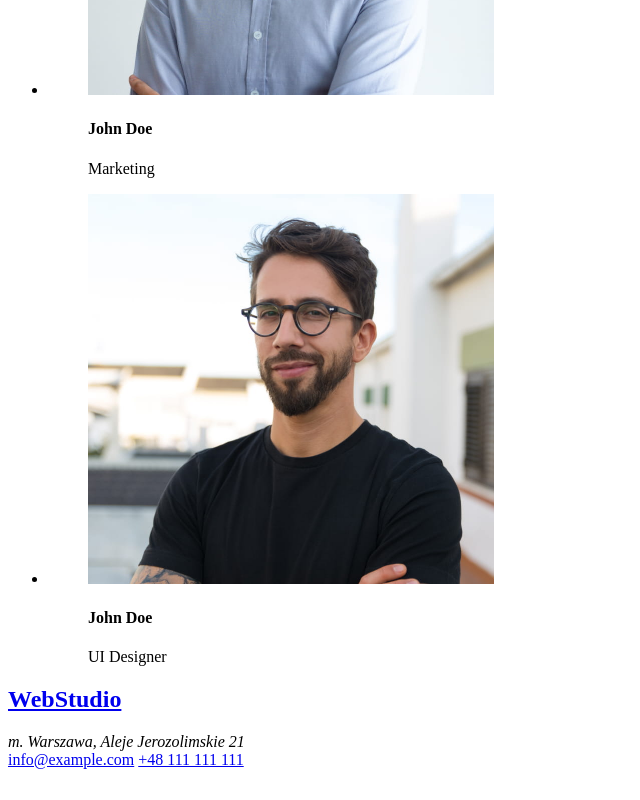
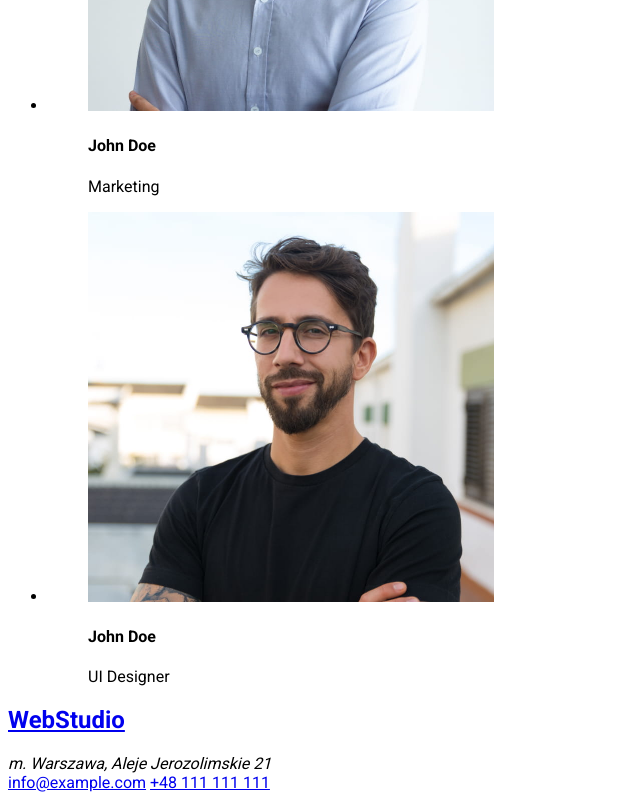
Before and after one commit to OskarSiewruk/goit-markup-02, a plain HTML site: page index.html in a window 1280 px wide. Shown: the part 1889-2689 px from the top of the page, without its empty margins (0-640 px from the left). Before the commit the page ends 2666 px from the top, so only its background shows below. Drawn offline with Linux system fonts and the light colour scheme.

Commit message:
css i klasy

```diff
--- a/css/styles.css
+++ b/css/styles.css
@@ -2,6 +2,10 @@
 --choose-color:#2196F3 ;
 --background-button-color:#F5F4FA ;
 --button-color:#212121 ;
+}
+
+body {
+	font-family: 'Roboto', sans-serif;
 }
 
 .header-logo {
@@ -21,7 +25,9 @@
 .header-nav-link:focus,
 .header-logo-link:focus,
 .header-mail:focus,
-.header-phone:focus {
+.header-phone:focus,
+.footer-logo-link:hover,
+.footer-logo-link:focus {
     color:var(--choose-color);
 }
 
--- a/index.html
+++ b/index.html
@@ -161,7 +161,7 @@
 		</main>
 
 		<footer>
-			<h2><a href="/">WebStudio</a></h2>
+			<h2><a class="footer-logo-link" href="/">WebStudio</a></h2>
 			<address>m. Warszawa, Aleje Jerozolimskie 21</address>
 			<a href="mailto:info@example.com">info@example.com</a>
 			<a href="tel:+48111111111">+48 111 111 111</a>
```
Also changed, not shown: portfolio.html (+1 -1 lines).
